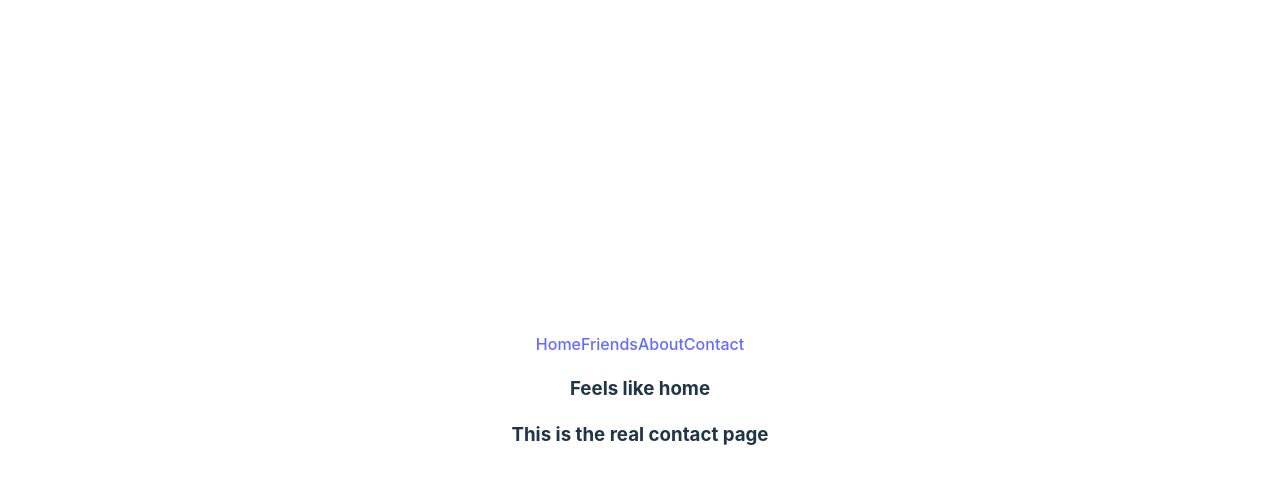
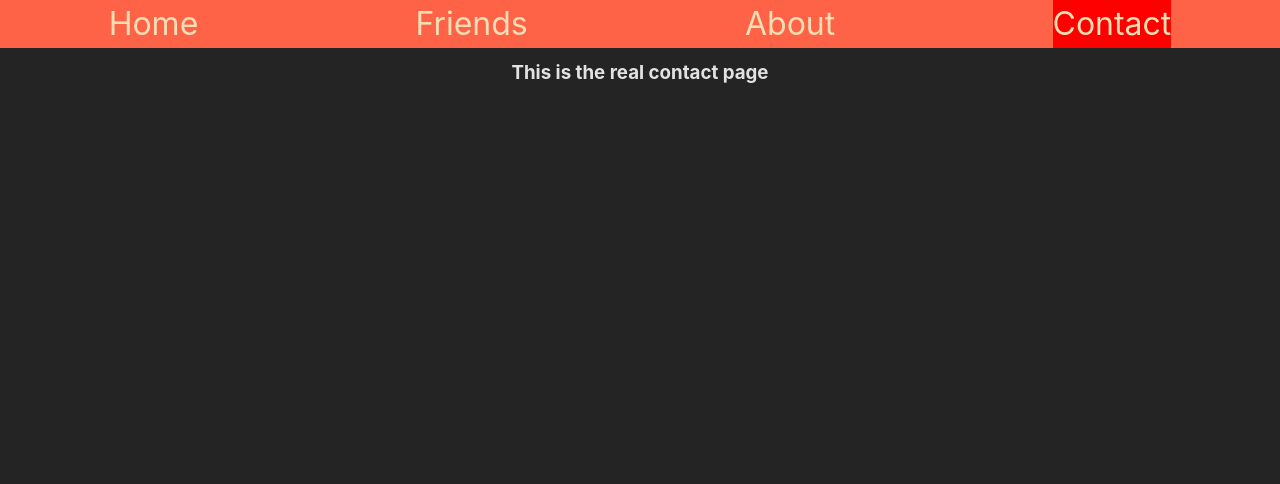
Before and after one commit to ayat1041/ReactRouterWithPH, a React (Vite) app: page /contact in a window 1280 px wide. Shown: the top 484 px of the page. Built offline with nearby package versions, Linux system fonts and the light colour scheme.

Commit message:
done with router module 1

```diff
--- /dev/null
+++ b/src/components/ActiveLink/ActiveLink.css
@@ -0,0 +1,6 @@
+.active{
+    background-color: red;
+}
+.pending{
+    background-color: greenyellow;
+}
--- /dev/null
+++ b/src/components/ActiveLink/ActiveLink.jsx
@@ -0,0 +1,19 @@
+import React from "react";
+import { NavLink } from "react-router-dom";
+import "./ActiveLink.css";
+const ActiveLink = ({ to,children }) => {
+  return (
+    <NavLink
+      to={to}
+    //   className={({ isActive }) =>
+          className={({ isActive, isPending }) =>
+        //   isActive ? "active" : " "
+        isActive ? "active" : isPending ? "pending" : " "
+      }
+    >
+        {children}
+    </NavLink>
+  );
+};
+
+export default ActiveLink;
--- a/src/components/Friend/Friend.jsx
+++ b/src/components/Friend/Friend.jsx
@@ -1,14 +1,46 @@
-import React from 'react';
-import {Link} from 'react-router-dom';
+import React from "react";
+import { Link, useNavigate } from "react-router-dom";
 
-const Friend = ({friend}) => {
-    const {email, name, id, phone} = friend;
+const Friend = ({ friend }) => {
+  const { email, name, id, phone } = friend;
+  const navigate = useNavigate();
+  const handleNavigation = () => {
+    navigate(-1);
+    // navigate(`/friend/${id}`);
+  }
   return (
-        <div style={{border: "1px solid blue", marginBlock: "10px",marginInline: "10px"}}>
+    <div
+      style={{
+        border: "1px solid blue",
+        background: "purple",
+        marginBlock: "10px",
+        marginInline: "10px",
+        padding: "14px",
+        borderRadius: "6px",
+        width: "320px",
+      }}
+    >
       <h3>{name}</h3>
       <p>{email}</p>
       <p>{phone}</p>
-            <p><Link to={`/friend/${id}`}>Show details</Link></p>
+      <p
+        style={{
+          width: "max-content",
+          margin: "0 auto",
+          background: "tomato",
+          padding: "8px",
+          borderRadius: "4px",
+          boxShadow: "2px 2px 2px black",
+        }}
+      >
+        <Link
+          to={`/friend/${id}`}
+          style={{ textDecoration: "none", color: "white" }}
+        >
+          Show details
+        </Link>
+        <button onClick={handleNavigation}>Back</button>
+      </p>
     </div>
   );
 };
--- a/src/components/FriendDetail/FriendDetail.jsx
+++ b/src/components/FriendDetail/FriendDetail.jsx
@@ -3,11 +3,13 @@ import { useLoaderData } from 'react-router-dom';
 
 const FriendDetail = () => {
     const friend = useLoaderData();
-    console.log(friend);
+    const phoneSplit = friend.phone.split(" x")[0];
+    console.log(phoneSplit);
     return (
         <div>
             <h3>everything about this person is here</h3>
             <p>Name is: {friend.name}</p>
+            <p>Phone is: {phoneSplit}</p>
         </div>
     );
 };
--- a/src/components/Friends/Friends.jsx
+++ b/src/components/Friends/Friends.jsx
@@ -8,7 +8,7 @@ const Friends = () => {
   return (
     <div>
       <h2>These are my {data.length} friends</h2>
-      <div>
+      <div style={{display: "flex",flexWrap:"wrap",justifyContent: "center"}}>
         {data.map((friend) => (
           <Friend key={friend.id} friend={friend}></Friend>
         ))}
--- /dev/null
+++ b/src/components/Header/Header.css
@@ -0,0 +1,17 @@
+.navbar{
+    position: absolute;
+    top: 0;
+    left: 0;
+    right: 0;
+    background-color: tomato;
+    display: flex;
+    font-size: 32px;
+    justify-content: space-around;
+}
+.navbar a{
+    text-decoration: none;
+    color: wheat;
+}
+.navbar a:hover{
+    color: olive;
+}
--- a/src/components/Header/Header.jsx
+++ b/src/components/Header/Header.jsx
@@ -1,12 +1,14 @@
 import React from "react";
 import { Link } from "react-router-dom";
+import "./Header.css";
+import ActiveLink from "../activeLink/ActiveLink";
 const Header = () => {
   return (
-    <nav>
-      <Link to="/">Home</Link>
-      <Link to="/friends">Friends</Link>
-      <Link to="/about">About</Link>
-      <Link to="/contact">Contact</Link>
+    <nav className="navbar">
+      <ActiveLink to="/">Home</ActiveLink>
+      <ActiveLink to="/friends">Friends</ActiveLink>
+      <ActiveLink to="/about">About</ActiveLink>
+      <ActiveLink to="/contact">Contact</ActiveLink>
     </nav>
   );
 };
--- a/src/components/Home/Home.jsx
+++ b/src/components/Home/Home.jsx
@@ -1,12 +1,14 @@
 import React from 'react';
-import { Outlet } from 'react-router-dom';
+import { Outlet, useNavigation } from 'react-router-dom';
 import Header from '../Header/Header';
 
 const Home = () => {
+    const navigation = useNavigation();
     return (
         <div>
             <Header></Header>
-            <h3>Feels like home</h3>
+            {/* <div>{navigation.state === 'loading' ? 'Loading...' : " "}</div> */}
+            <div>{navigation.state === 'loading' && 'Loading...'}</div>
             <Outlet></Outlet>
         </div>
     );
--- a/src/index.css
+++ b/src/index.css
@@ -3,7 +3,7 @@
   line-height: 1.5;
   font-weight: 400;
 
-  color-scheme: light dark;
+  /* color-scheme: light dark; */
   color: rgba(255, 255, 255, 0.87);
   background-color: #242424;
 
@@ -13,7 +13,7 @@
   -moz-osx-font-smoothing: grayscale;
   -webkit-text-size-adjust: 100%;
 }
-
+/*
 a {
   font-weight: 500;
   color: #646cff;
@@ -66,4 +66,4 @@ button:focus-visible {
   button {
     background-color: #f9f9f9;
   }
-}
+} */
--- a/src/main.jsx
+++ b/src/main.jsx
@@ -47,9 +47,13 @@ const router = createBrowserRouter([
       {
         path: "contact",
         element: <Contact></Contact>,
-      },
+      }
     ],
   },
+  {
+    path: "*",
+    element: <div>404 Not found brah!</div>
+  }
 ]);
 
 ReactDOM.createRoot(document.getElementById("root")).render(
```
Lines whose indentation alone changed are shown as unchanged.
